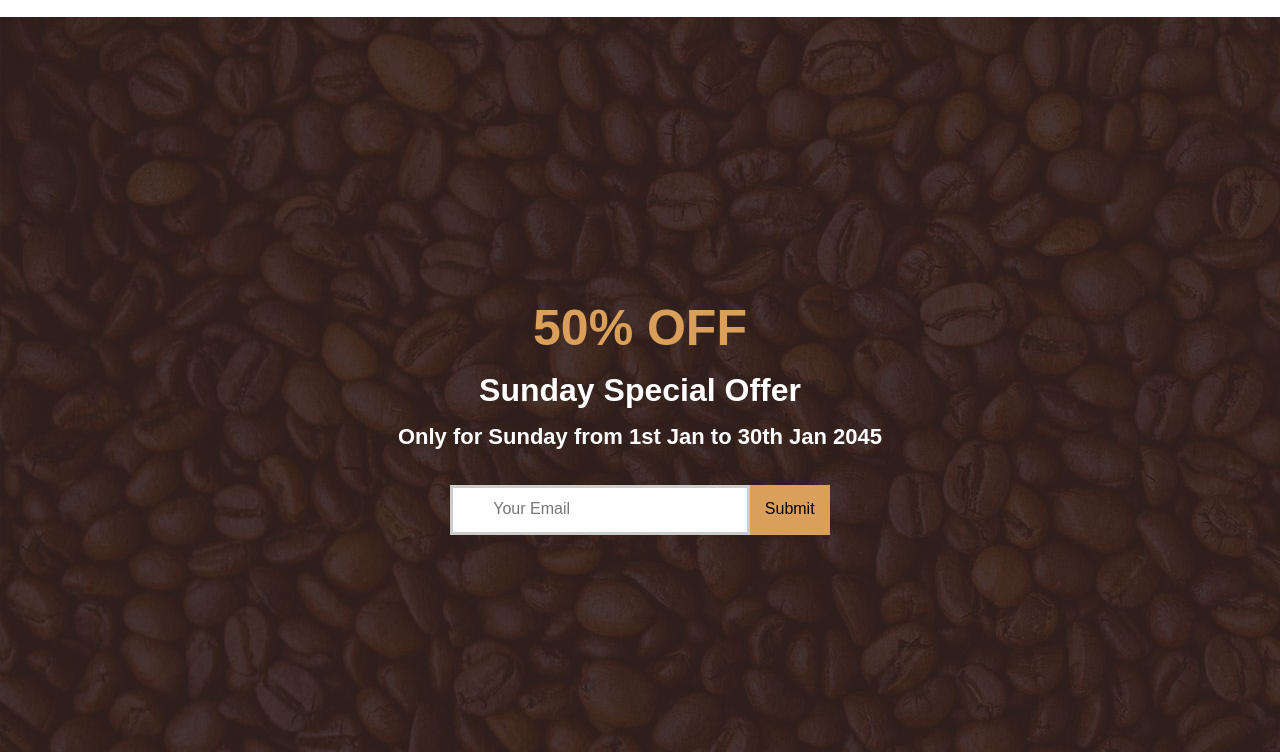
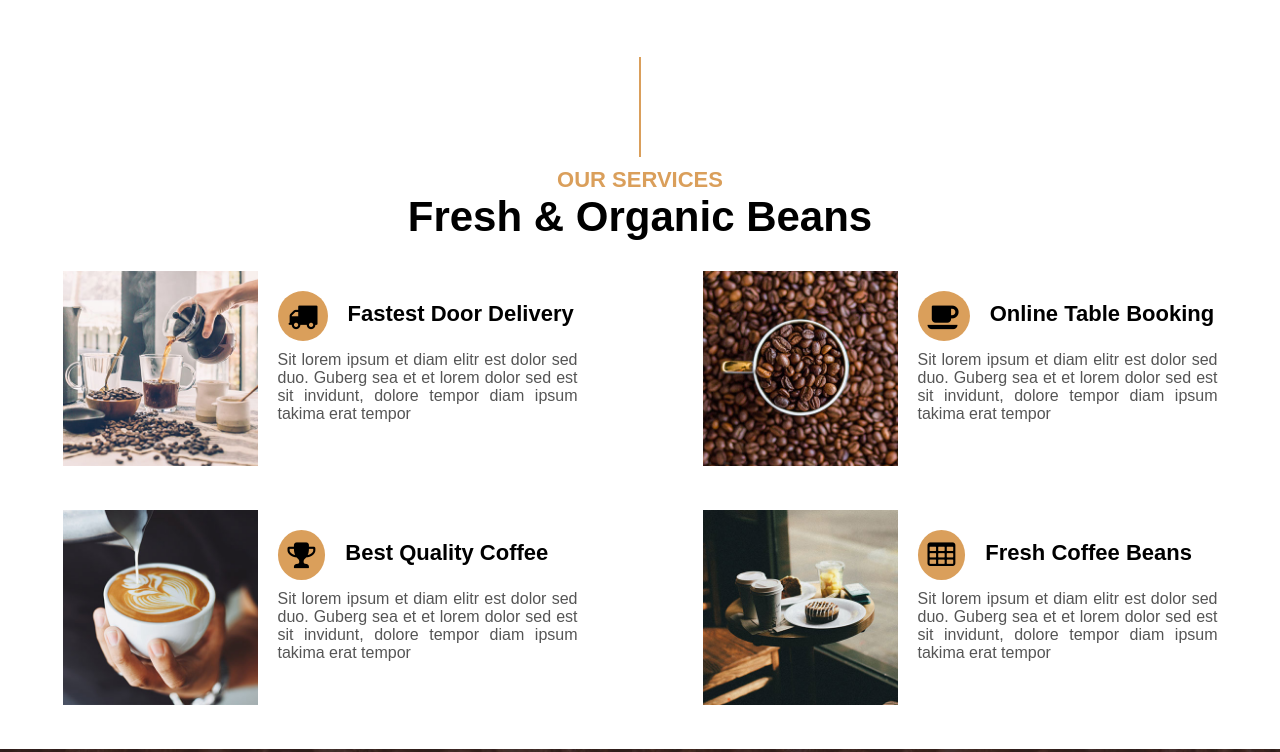
Before and after one commit to Ab-Tayyab/Coffee-Shop-site, a plain HTML site: page index.html in a window 1280 px wide. Shown: the part 1395-2147 px from the top of the page. Drawn offline with Linux system fonts and the light colour scheme; files whose address does not match are found by name.

Commit message:
another section added

```diff
--- a/index.html
+++ b/index.html
@@ -5,11 +5,14 @@
   <meta charset="UTF-8">
   <meta name="viewport" content="width=device-width, initial-scale=1.0">
   <title>COFFE Shop</title>
+
   <link rel="stylesheet" href="https://cdnjs.cloudflare.com/ajax/libs/font-awesome/4.7.0/css/font-awesome.min.css">
+
+
   <link rel="stylesheet" href="/styles/navbar.css">
   <link rel="stylesheet" href="/styles/slider.css">
   <link rel="stylesheet" href="/styles/about.css">
-
+  <link rel="stylesheet" href="/styles/service.css">
   <link rel="stylesheet" href="/styles/subscription.css">
 </head>
 
@@ -46,13 +49,13 @@
   <!-- Image slider -->
   <div class="slidercontainer">
     <div class="showSlide fade">
-      <img src="/img/carousel-1.jpg" />
+      <img src="/img/carousel-1.jpg" class="slider-img" />
       <h2 class="h2-content content">We Have Been Serving</h2>
       <h1 class="h1-content content">COFFEE</h1>
       <h3 class="h3-content content">*Since 1990*</h3>
     </div>
     <div class="showSlide fade">
-      <img src="/img/carousel-2.jpg" />
+      <img src="/img/carousel-2.jpg" class="slider-img" />
       <h2 class="h2-content content">We Have Been Serving</h2>
       <h1 class="h1-content content">COFFEE</h1>
       <h3 class="h3-content content">*Since 1990*</h3>
@@ -105,7 +108,74 @@
     </div>
   </div>
 
+  <!-- Services Section -->
+  <div class="services">
+    <div class="about-vertical-line"></div>
+    <h2>OUR SERVICES</h2>
+    <h1>Fresh & Organic Beans</h1>
+    <div class="services-child">
+      <div class="services-child-subchild">
+        <div>
+          <img src="/img/service-1.jpg" alt="">
+        </div>
+        <div class="service-content">
+          <div class="icon-heading">
+            <i class="fa fa-truck"></i>
+            <h3>Fastest Door Delivery</h3>
+          </div>
+          <p>Sit lorem ipsum et diam elitr est dolor sed duo. Guberg sea et et lorem dolor sed est sit invidunt, dolore
+            tempor diam ipsum takima erat tempor</p>
+        </div>
+      </div>
+      <div class="services-child-subchild">
+        <div>
+          <img src="/img/service-2.jpg" alt="">
+        </div>
+        <div class="service-content">
+          <div class="icon-heading">
+            <i class="fa fa-coffee
+            "></i>
+            <h3>Online Table Booking</h3>
+          </div>
+          <p>Sit lorem ipsum et diam elitr est dolor sed duo. Guberg sea et et lorem dolor sed est sit invidunt, dolore
+            tempor diam ipsum takima erat tempor</p>
+        </div>
+      </div>
+      <div class="services-child-subchild">
+        <div>
+          <img src="/img/service-3.jpg" alt="">
+        </div>
+        <div class="service-content">
+          <div class="icon-heading">
+            <i class="fa fa-trophy
+            "></i>
+            <h3>Best Quality Coffee</h3>
+          </div>
+          <p>Sit lorem ipsum et diam elitr est dolor sed duo. Guberg sea et et lorem dolor sed est sit invidunt, dolore
+            tempor diam ipsum takima erat tempor</p>
+        </div>
+      </div>
+      <div class="services-child-subchild">
+        <div>
+          <img src="/img/service-4.jpg" alt="">
+        </div>
+        <div class="service-content">
+          <div class="icon-heading">
+            <i class="fa fa-table
+            "></i>
+            <h3>Fresh Coffee Beans</h3>
+          </div>
+          <p>Sit lorem ipsum et diam elitr est dolor sed duo. Guberg sea et et lorem dolor sed est sit invidunt, dolore
+            tempor diam ipsum takima erat tempor</p>
+        </div>
+      </div>
+    </div>
+  </div>
 
+  <!-- Menu & Piricing -->
+   <div>
+
+   </div>
 
 
   <!-- Subscription Section -->
--- a/javascript/slider.js
+++ b/javascript/slider.js
@@ -26,10 +26,10 @@ function displaySlides(n) {
 }
 
 // Auto slide functionality
-function autoSlide() {
-  nextSlide(1);
-  setTimeout(autoSlide, 5000); // Change slide every 5 seconds (5000 milliseconds)
-}
+// function autoSlide() {
+//   nextSlide(1);
+//   setTimeout(autoSlide, 5000);
+// }
 
 // Start auto slide
-autoSlide();
+// autoSlide();
--- a/styles/about.css
+++ b/styles/about.css
@@ -19,6 +19,7 @@
     height: 100px;
     margin: auto;
     background-color: #da9f5b;
+    margin-bottom: 10px;
 }
 
 .about-child {
--- /dev/null
+++ b/styles/service.css
@@ -0,0 +1,58 @@
+.services{
+    text-align: center;
+    margin-top: 30px;
+    font-family: sans-serif roboto;
+}
+.services h2{
+    color: #da9f5b;
+    font-size: 22px;
+}
+.services h1{
+    font-size: 42px;
+}
+.services-child{
+display: flex;
+flex-wrap: wrap;
+justify-content: space-around;
+margin-top: 30px;
+
+}
+.services-child>div{
+    max-width: 600px;
+}
+.services-child-subchild{
+    display: flex;
+    flex-wrap: wrap;
+    margin-bottom: 40px;
+}
+.services-child-subchild>div{
+   max-width: 300px;
+}
+.services img{
+    width: 195px;
+    height: 195px;
+}
+.icon-heading{
+    display: flex;
+    gap: 20px;
+    margin-bottom: 10px;
+}
+.icon-heading i{
+    background-color: #da9f5b;
+    padding: 10px;
+    font-size: 30px;
+    border-radius: 100%;
+}
+.icon-heading h3{
+    padding-top: 10px;
+    font-size: 22px;
+}
+.service-content{
+    margin-left: 20px;
+    padding-top: 20px;
+    text-align: justify;
+}
+.service-content p{
+    font-size: 16px;
+    color: #555555;
+}
--- a/styles/slider.css
+++ b/styles/slider.css
@@ -1,16 +1,23 @@
 .showSlide {
   display: none;
 }
+
 .showSlide img {
   width: 100%;
 }
+
 .slidercontainer {
   max-width: 100%;
   position: relative;
   margin: auto;
+}
+
+.slider-img {
   background: linear-gradient(rgba(51, 33, 29, 0.9), rgba(51, 33, 29, 0.9));
 }
-.left, .right {
+
+.left,
+.right {
   cursor: pointer;
   position: absolute;
   top: 50%;
@@ -22,15 +29,19 @@
   font-size: 35px;
   border-radius: 0 3px 3px 0;
 }
+
 .right {
   right: 0;
   border-radius: 3px 0 0 3px;
 }
-  .left:hover, .right:hover {
-    font-size: 40px;
-    color: #da9f5b;
+
+.left:hover,
+.right:hover {
+  font-size: 40px;
+  color: #da9f5b;
   transition: 0.6s ease;
-  }
+}
+
 .content {
   position: absolute;
   color: white;
@@ -38,44 +49,53 @@
   width: 100%;
   text-align: center;
 }
-.h2-content{
+
+.h2-content {
   top: 40%;
   font-size: 30px;
   color: #da9f5b;
 }
-.h1-content{
+
+.h1-content {
   top: 50%;
   font-size: 50px;
 }
-.h3-content{
+
+.h3-content {
   top: 60%;
   font-size: 30px;
   padding-top: 30px;
 }
+
 .active {
   background-color: #717171;
 }
-/* Fading animation */
+
+Fading animation
+
 .fade {
-  -webkit-animation-name: fade;
+  -webkit-animation-name: slide;
   -webkit-animation-duration: 1.5s;
-  animation-name: fade;
+  animation-name: slide;
   animation-duration: 1.5s;
 }
+
 @-webkit-keyframes fade {
   from {
-      opacity: .4
+    opacity: 1px;
   }
+
   to {
-      opacity: 1
+    opacity: 5px;
   }
 }
 
 @keyframes fade {
   from {
-      opacity: .4
+    opacity: 1px;
   }
+
   to {
-      opacity: 1
+    opacity: 5px;
   }
 }
```
